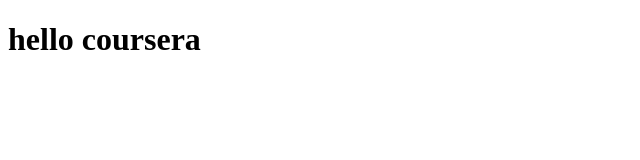
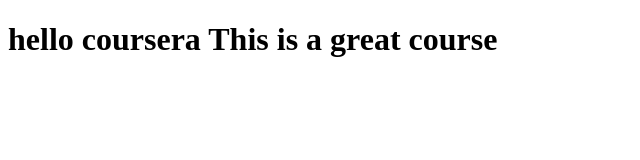
Before and after one commit to jetgander/coursera-test, a plain HTML site: page site/index.html in a window 1280 px wide. Shown: the whole page, without its empty margins (0-640 px from the left). Drawn offline with Linux system fonts and the light colour scheme.

Commit message:
small addtion

```diff
--- a/site/index.html
+++ b/site/index.html
@@ -4,6 +4,6 @@
 	<title>hello coursera</title>
 </head>
 <body>
-<h1>hello coursera</h1>
+<h1>hello coursera This is a great course</h1>
 </body>
 </html>
```
